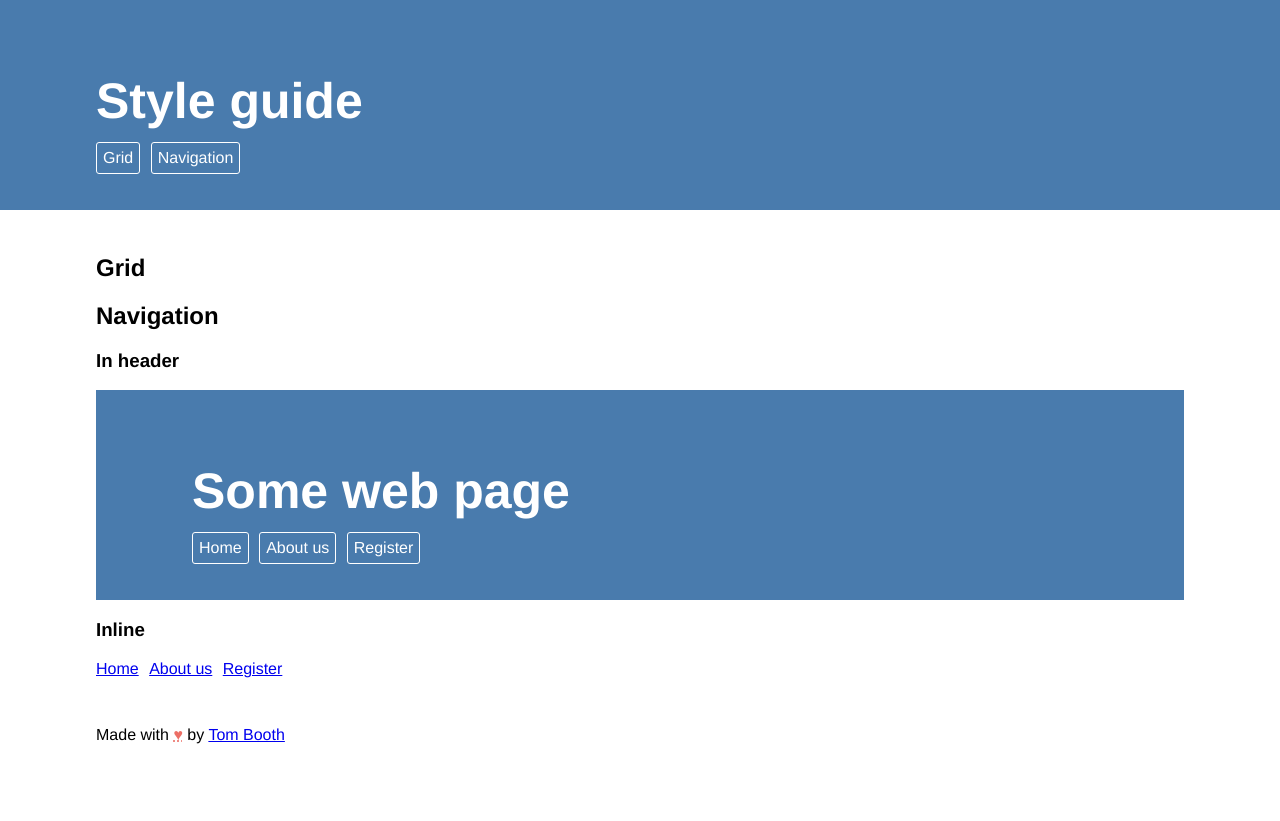
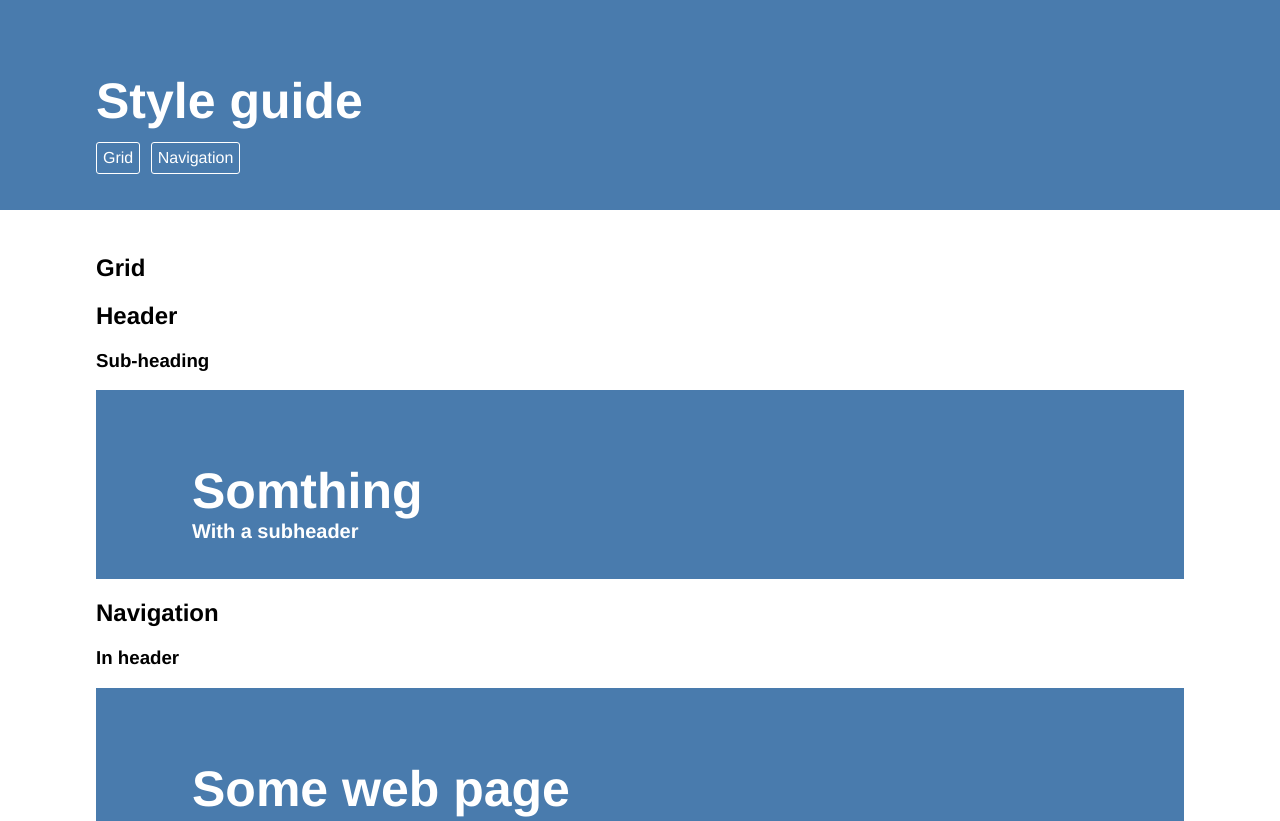
Before and after one commit to tombooth/style-guide, a plain HTML site: page index.html in a window 1280 px wide. Shown: the top 821 px of the page. Before the commit the page ends 800 px from the top, so only its background shows below. Drawn offline with nearby package versions, Linux system fonts and the light colour scheme; files that its build step writes are made by us from their sources.

Commit message:
Add sub-header styling

```diff
--- a/index.html
+++ b/index.html
@@ -13,6 +13,17 @@
 <main>
   <section>
     <h2 id="grid">Grid</h2>
+  </section>
+  <section>
+    <h2 id="header">Header</h2>
+    <section>
+      <h3>Sub-heading</h3>
+      <div class="example">
+        <header>
+          <h1>Somthing<small>With a subheader</small></h1>
+        </header>
+      </div>
+    </section>
   </section>
   <section>
     <h2 id="navigation">Navigation</h2>
--- a/src/base/typography.scss
+++ b/src/base/typography.scss
@@ -6,6 +6,10 @@
 
     h1 {
       font-size: $max-size;
+
+      small {
+        font-size: $max-size * 0.4;
+      }
     }
   }
 
--- a/src/structure/header.scss
+++ b/src/structure/header.scss
@@ -17,6 +17,10 @@ header {
         text-decoration: underline;
       }
     }
+
+    small {
+      display: block;
+    }
   }
 
   nav {
```
